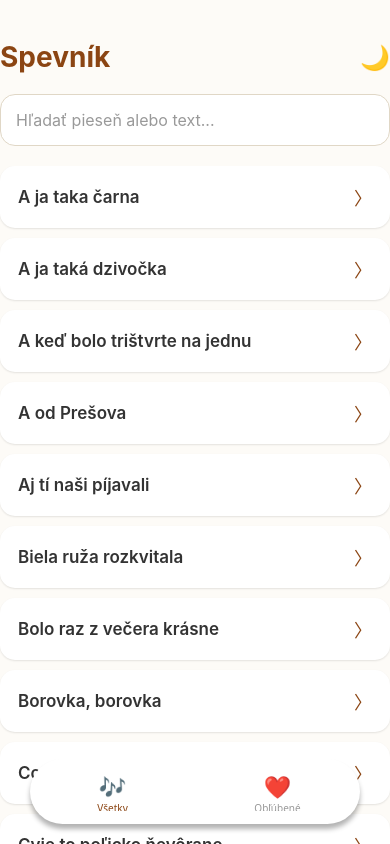
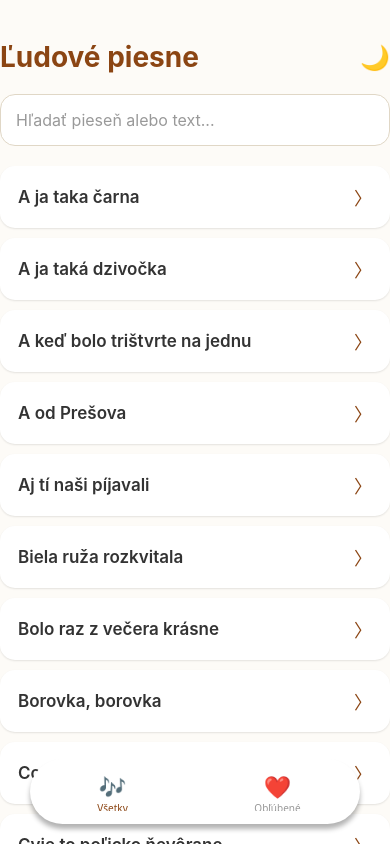
Before and after one commit to Krivy363/Ludove-piesne, a React Native app: screen / in a window 390 px wide. Built offline with nearby package versions, Linux system fonts and the light colour scheme.

Commit message:
Update App.js

```diff
--- a/App.js
+++ b/App.js
@@ -196,7 +196,7 @@ export default function App() {
             {() => (
               <ListScreen
                 data={pesnickyData}
-                title="Spevník"
+                title="Ľudové piesne"
                 theme={theme}
                 favorites={favorites}
                 setVybrana={setVybrana}
```
